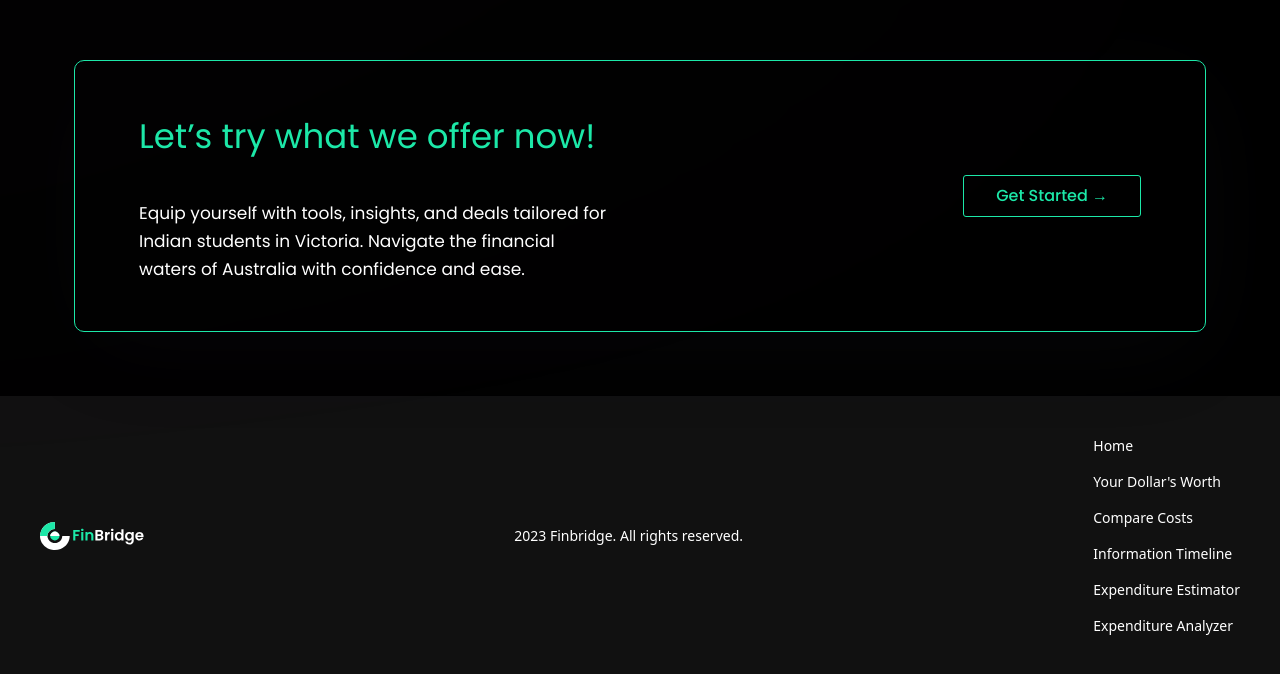
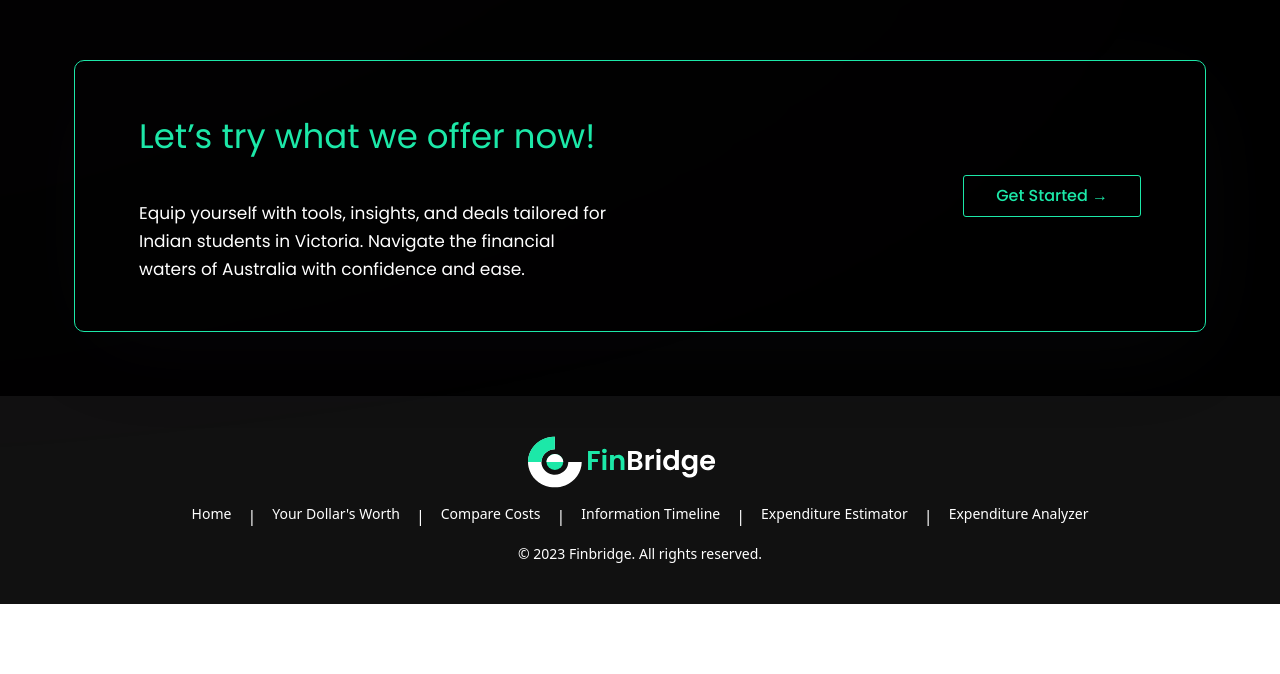
Before and after one commit to SOHAN-JAGADEESH/FinBridge-3, a React (Vite) app: page / in a window 1280 px wide. Shown: the part 2869-3543 px from the top of the page. After the commit the page ends 3473 px from the top, so only its background shows below. Built offline with nearby package versions, Linux system fonts and the light colour scheme.

Commit message:
footer section corrected

```diff
--- a/src/components/Footer.jsx
+++ b/src/components/Footer.jsx
@@ -1,47 +1,64 @@
-import styles from "../style";
+import React from "react";
 import { logo } from "../assets";
 import { NavLink, Link } from "react-router-dom";
 import { navLinks } from "../constants";
-import { footerLinks, socialMedia } from "../constants";
 
+/**
+ * Footer Component
+ *
+ * This component displays a footer with the FinBridge logo, navigation links, and copyright information.
+ *
+ * @returns {React.Element} A rendered Footer component.
+ */
 const Footer = () => {
   return (
     <footer className="bg-darkGray py-10 px-4 md:px-0">
-      <div className="container mx-auto flex flex-col md:flex-row justify-between items-center">
+      <div className="container mx-auto flex flex-col justify-center items-center text-center">
 
-        <div className="mb-6 md:mb-0 pl-4 md:pl-0">
+        {/* Logo Section */}
+        <div className="mb-4">
+          {/* Link wrapping the logo, redirects to the homepage when clicked */}
           <Link to="/">
-            <img src={logo} alt="FinBridge logo" className="w-[124px] h-[32px]" />
+            {/* Logo Image */}
+            <img src={logo} alt="FinBridge logo" className="w-[224px] h-[52px]" />
           </Link>
         </div>
 
-        <div className="mt-6 md:mt-0 text-white text-sm">
-           2023 Finbridge. All rights reserved.
-        </div>
-
-        <div className="flex flex-col space-y-4 pr-4 md:pr-0">
+        {/* Navigation Links Section */}
+        <div className="flex flex-wrap justify-center mb-4 space-x-4">
+          {/* Loop through the navLinks array and generate navigation links */}
           {navLinks.map((nav, index) => (
+            <React.Fragment key={nav.id}>
               <NavLink
-              key={nav.id}
                 to={
                   index === 0
                     ? "/"
                     : index === 1
                     ? "/dollar"
+                    : index === 4
+                    ? "/survey"
                     : index === 3
                     ? "/information"
                     : index === navLinks.length - 1
-                  ? "/survey"
+                    ? "/analyze"
                     : index === 2
                     ? "/compare"
                     : `#${nav.id}`
                 }
-              activeClassName="text-emerald"
-              className="text-white text-sm hover:text-emerald"
+                activeClassName="text-emerald" // Apply styles when the link is active
+                className="text-white text-sm hover:text-emerald" // Default styles for the link
               >
-              {nav.title}
+                {nav.title} {/* Display the title of the navigation link */}
               </NavLink>
+              {/* Add a separator '|' between links, except after the last link */}
+              {index !== navLinks.length - 1 && <span className="text-white mx-2">|</span>}
+            </React.Fragment>
           ))}
+        </div>
+
+        {/* Copyright Information Section */}
+        <div className="text-white text-sm">
+           © 2023 Finbridge. All rights reserved.
         </div>
 
       </div>
--- a/src/components/Navbar.jsx
+++ b/src/components/Navbar.jsx
@@ -1,17 +1,28 @@
-import { useState } from "react";
+import { useState, useEffect } from "react";
 import { close, logo, menu, navbg } from "../assets";
+
 import { navLinks } from "../constants";
-import { NavLink, Link } from "react-router-dom";
+import { NavLink, Link, useLocation } from "react-router-dom";
 
 const Navbar = () => {
   const [toggle, setToggle] = useState(false);
   const [isHovered, setIsHovered] = useState(false);
 
+  const location = useLocation();
+  const [visitedPages, setVisitedPages] = useState([]);
+
+  useEffect(() => {
+    if (location.pathname && !visitedPages.includes(location.pathname)) {
+      setVisitedPages((prevPages) => [...prevPages, location.pathname]);
+    }
+  }, [location.pathname]);
+
   return (
     <nav className="w-full flex py-4 justify-between items-center navbar">
       <Link to="/">
-        <img src={logo} alt="FinBridge logo" className="w-[124px] h-[32px]" />
+        <img src={logo} alt="FinBridge logo" className="w-[154px] h-[32px]" />
       </Link>
+
 
       <div className="flex flex-1 justify-end items-center">
         <img
--- a/src/index.css
+++ b/src/index.css
@@ -303,3 +303,39 @@ canvas {
   height: 50px;
   animation: spin 1s linear infinite;
 }
+
+/* these are for user journey mapping section */
+.journeyMapContainer {
+  display: flex;
+  align-items: center;
+  justify-content: space-between;
+  width: 100%;
+  padding: 0 10px; /* Adjust as needed */
+}
+
+.iconContainer {
+  width: 40px; /* Adjust the size */
+  height: 40px;
+  border-radius: 50%;
+  background-color: #1CE8A8;
+  display: flex;
+  align-items: center;
+  justify-content: center;
+}
+
+.connectingLine {
+  flex-grow: 1;
+  height: 2px;
+  background-color: #1CE8A8;
+  margin: 0 10px; /* Space between the line and the icons */
+}
+
+.journeyIcon {
+  width: 20px; /* Adjust the size */
+  height: 20px;
+  filter: grayscale(100%); /* Make it grayscale if not visited */
+}
+
+.journeyIcon.visited {
+  filter: none; /* Bring back the color when visited */
+}
```
Lines whose indentation alone changed are shown as unchanged.
